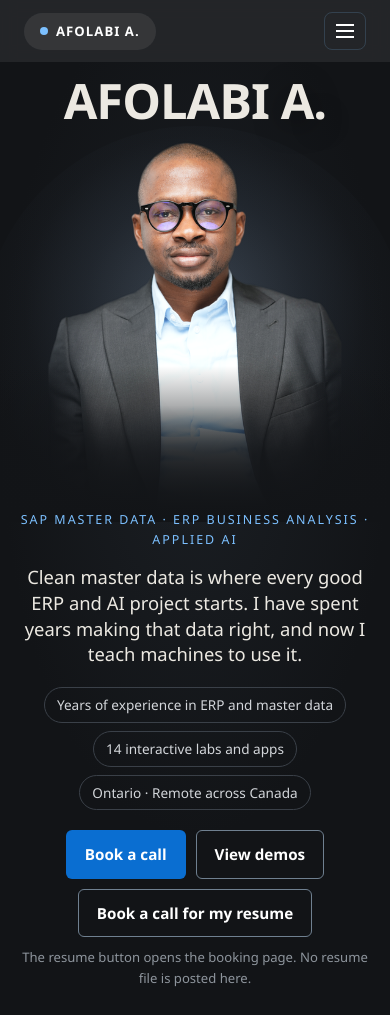
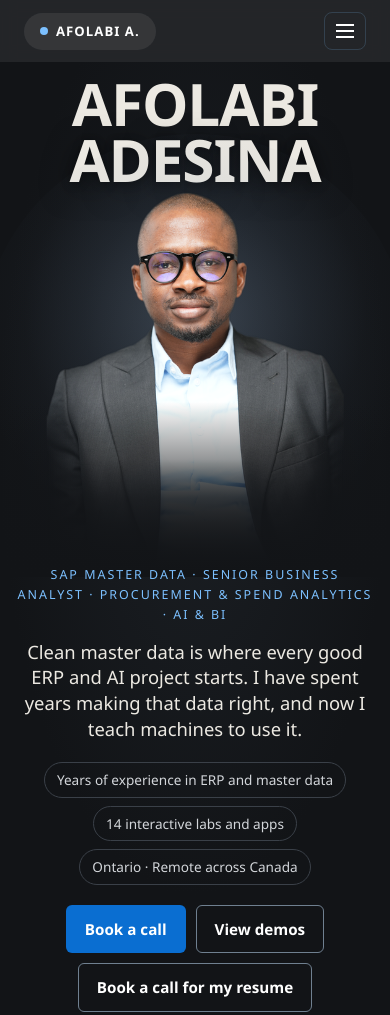
Before and after one commit to afolabi-adesina-m/NA-Skills-Portfolio, a plain HTML site: page docs/index.html in a window 390 px wide. Shown: the top 1015 px of the page. Drawn offline with Linux system fonts and the light colour scheme.

Commit message:
Hero: full name Afolabi Adesina; new role line

```diff
--- a/docs/css/home.css
+++ b/docs/css/home.css
@@ -47,7 +47,7 @@ a:focus-visible, button:focus-visible { outline: 3px solid var(--sap-light); out
 .hero-name { position: absolute; inset: 0; margin: 0; pointer-events: none; font-size: clamp(3.3rem, 15vw, 13rem); line-height: 0.86; font-weight: 800; letter-spacing: -0.02em; text-transform: uppercase; color: #ece9e2; text-align: center; }
 .hero-name span { position: absolute; left: 0; right: 0; }
 .hero-name-top { top: clamp(18px, 3vw, 40px); z-index: 1; }
-.hero-name-bottom { top: 58%; z-index: 4; text-shadow: 0 6px 30px rgba(0, 0, 0, 0.45); }
+.hero-name-bottom { top: 64%; z-index: 4; text-shadow: 0 6px 30px rgba(0, 0, 0, 0.55), 0 2px 8px rgba(0, 0, 0, 0.35); }
 .hero-glow { position: absolute; left: 50%; top: 14%; width: min(640px, 110vw); aspect-ratio: 1 / 1; transform: translateX(-50%); border-radius: 50%; background: radial-gradient(circle at 50% 42%, rgba(150, 175, 205, 0.28) 0%, rgba(110, 135, 165, 0.12) 34%, rgba(90, 110, 135, 0.04) 52%, rgba(18, 20, 23, 0) 70%); z-index: 1; pointer-events: none; }
 .hero-photo { position: absolute; bottom: 0; left: 50%; transform: translateX(-50%); height: 86%; width: auto; max-width: none; z-index: 2; }
 .hero-stage::after { content: ""; position: absolute; left: -16px; right: -16px; bottom: 0; height: 34%; background: linear-gradient(to bottom, rgba(18, 20, 23, 0) 0%, rgba(18, 20, 23, 0.75) 55%, var(--hero-bg) 100%); z-index: 3; pointer-events: none; }
@@ -245,10 +245,10 @@ a:focus-visible, button:focus-visible { outline: 3px solid var(--sap-light); out
   .principles li p { grid-column: 2; }
 }
 @media (max-width: 600px) {
-  .hero-stage { height: clamp(420px, 118vw, 560px); }
-  .hero-name { font-size: clamp(2.4rem, 12.5vw, 3.6rem); top: 18px; bottom: auto; }
-  .hero-name span { position: static; display: inline; }
-  .hero-photo { height: 84%; }
+  .hero-name { font-size: clamp(2.6rem, 15vw, 4rem); top: 14px; bottom: auto; line-height: 0.95; }
+  .hero-name span { position: static; display: block; }
+  .hero-stage { height: clamp(480px, 132vw, 620px); }
+  .hero-photo { height: 76%; }
   .band { padding: 64px 0; }
   .lanes, .ai-grid, .sk-grid, .proj-grid, .about-cols, .stats { grid-template-columns: 1fr; }
 
--- a/docs/index.html
+++ b/docs/index.html
@@ -17,7 +17,7 @@
   <meta name="twitter:title" content="Afolabi A. | SAP Master Data and ERP Business Analyst" />
   <meta name="twitter:description" content="SAP Master Data and ERP Business Analyst. Data migration, S/4HANA discovery, and AI for ERP, finance and ESG." />
   <meta name="twitter:image" content="https://afolabi-adesina-m.github.io/NA-Skills-Portfolio/assets/og-image.jpg" />
-  <link rel="stylesheet" href="/NA-Skills-Portfolio/css/home.css?v=20261125f" />
+  <link rel="stylesheet" href="/NA-Skills-Portfolio/css/home.css?v=20261125g" />
 </head>
 <body>
   <a class="skip-link" href="#work">Skip to work</a>
@@ -40,12 +40,12 @@
   <main>
     <section class="hero" id="top">
       <div class="hero-stage">
-        <h1 class="hero-name"><span class="hero-name-top">Afolabi</span> <span class="hero-name-bottom">A.</span></h1>
+        <h1 class="hero-name"><span class="hero-name-top">Afolabi</span> <span class="hero-name-bottom">Adesina</span></h1>
         <div class="hero-glow" aria-hidden="true"></div>
         <img class="hero-photo" src="/NA-Skills-Portfolio/assets/afolabi-hero-blend.png?v=20261125e" alt="Afolabi A., SAP master data and ERP analyst based in Ontario" width="480" height="633" loading="eager" decoding="async" />
       </div>
       <div class="hero-foot">
-        <p class="hero-kicker">SAP master data <span aria-hidden="true">·</span> ERP business analysis <span aria-hidden="true">·</span> Applied AI</p>
+        <p class="hero-kicker">SAP Master Data <span aria-hidden="true">·</span> Senior Business Analyst <span aria-hidden="true">·</span> Procurement &amp; Spend Analytics <span aria-hidden="true">·</span> AI &amp; BI</p>
         <p class="hero-lead">Clean master data is where every good ERP and AI project starts. I have spent years making that data right, and now I teach machines to use it.</p>
         <ul class="hero-chips" aria-label="Highlights">
           <li>Years of experience in ERP and master data</li>
```
